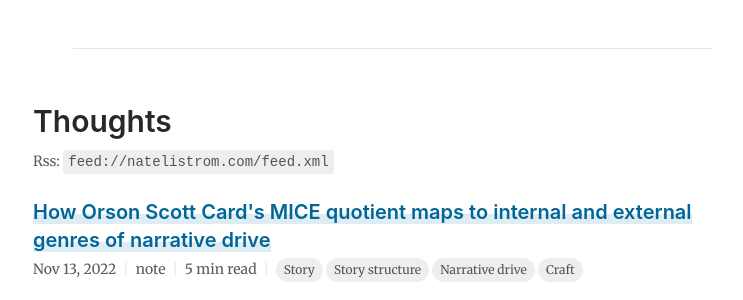
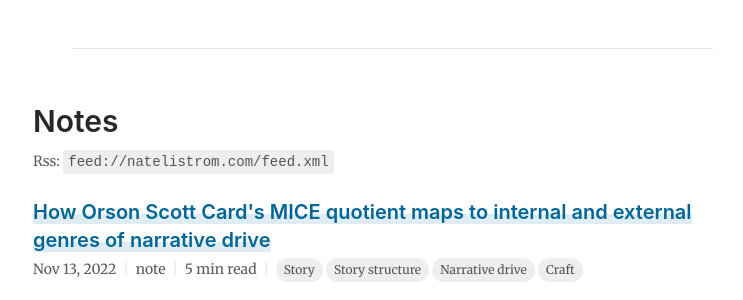
Before and after one commit to natelistrom/natelistrom.github.io, a Jekyll site: the page built from index.markdown, in a window 1280 px wide and 900 px high, scrolled down 489 px. Shown: the part 157-457 px from the top of the window, without its empty margins (247-990 px from the left). Built offline with Jekyll 4.4.1, drawn with Linux system fonts in a browser that asks for light colours.

Commit message:
Change 'thoughts' and 'posts' to 'notes'

```diff
--- a/_layouts/home.html
+++ b/_layouts/home.html
@@ -15,7 +15,7 @@ layout: default
 
   {%- if posts.size > 0 -%}
     <div class="post-list">
-      <h2>Thoughts</h2>
+      <h2>Notes</h2>
       <span class="meta">Rss: <code>feed://natelistrom.com/feed.xml</code></span>
 
       <ul class="post-list">
--- a/_layouts/tags.html
+++ b/_layouts/tags.html
@@ -2,7 +2,7 @@
 layout: default
 ---
 <div class="post">
-<h1>Posts tagged &ldquo;{{ page.tag }}&rdquo;</h1>
+<h1>Notes tagged &ldquo;{{ page.tag }}&rdquo;</h1>
 <ul class="post-list">
 {% for post in site.tags[page.tag] %}
 <li>
```
